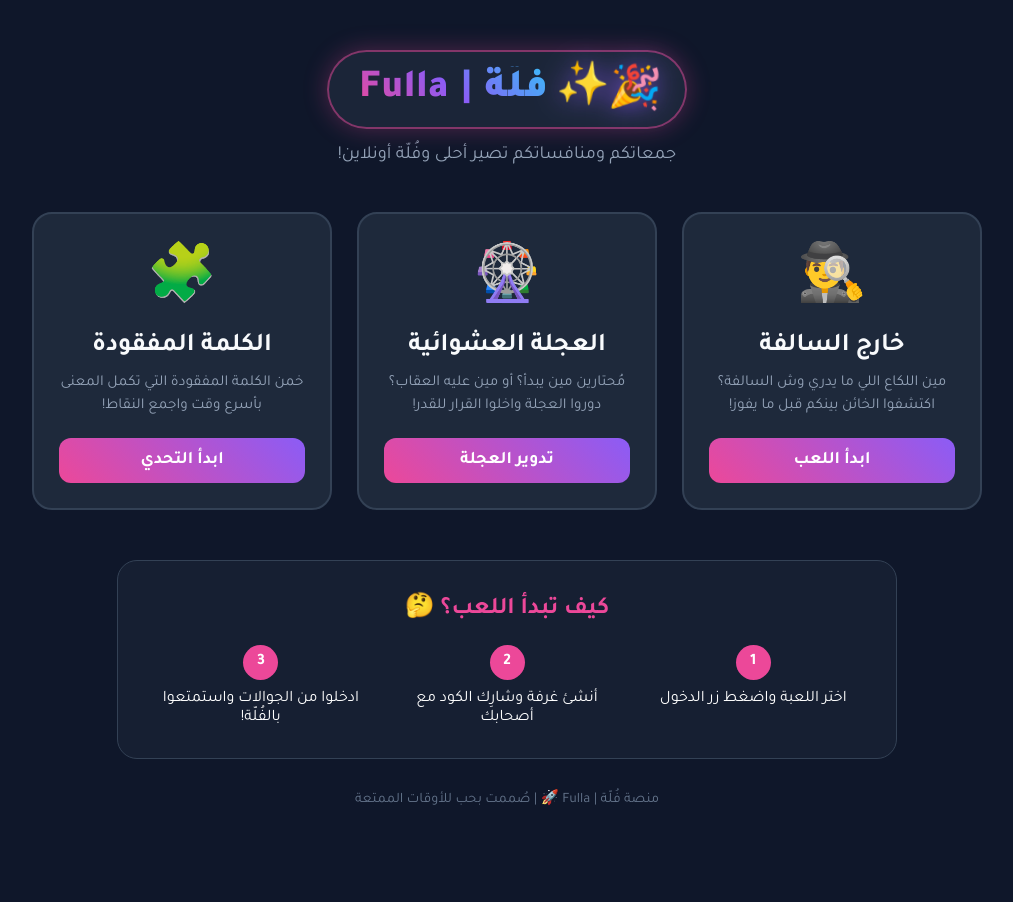
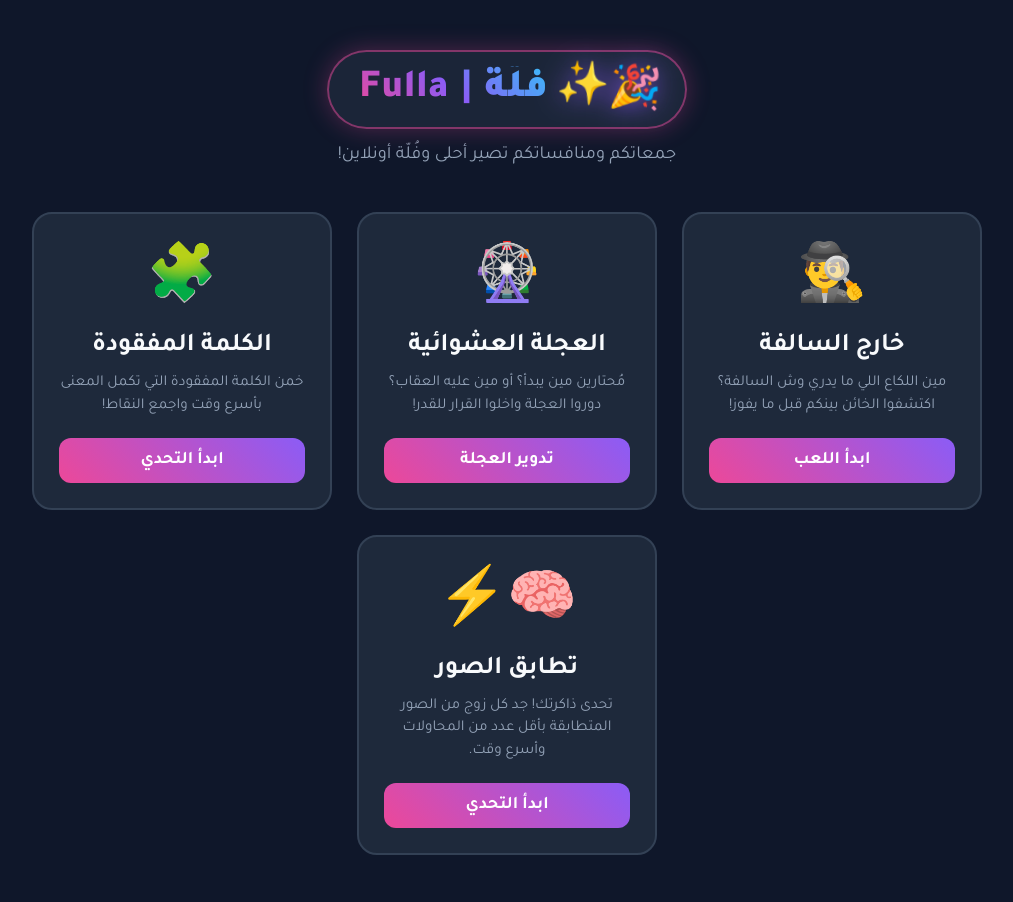
Before and after one commit to li9sh/saalfa-game, a website: page index.html in a window 1280 px wide. Shown: the top 902 px of the page, without its empty margins (133-1146 px from the left). Before the commit the page ends 839 px from the top, so only its background shows below. Drawn offline with Linux system fonts and the light colour scheme.

Commit message:
Update index.html

```diff
--- a/index.html
+++ b/index.html
@@ -226,6 +226,15 @@
       </div>
       <a href="missing-word.html" class="btn-play">ابدأ التحدي</a>
     </div>
+    <!-- لعبة تطابق الصور -->
+    <div class="game-card">
+      <div>
+        <div class="game-icon">🧠⚡</div>
+        <h2 class="game-title">تطابق الصور</h2>
+        <p class="game-desc">تحدى ذاكرتك! جد كل زوج من الصور المتطابقة بأقل عدد من المحاولات وأسرع وقت.</p>
+      </div>
+      <a href="image-match.html" class="btn-play">ابدأ التحدي</a>
+    </div>
   </main>
 
   <section class="how-to-play">
```
